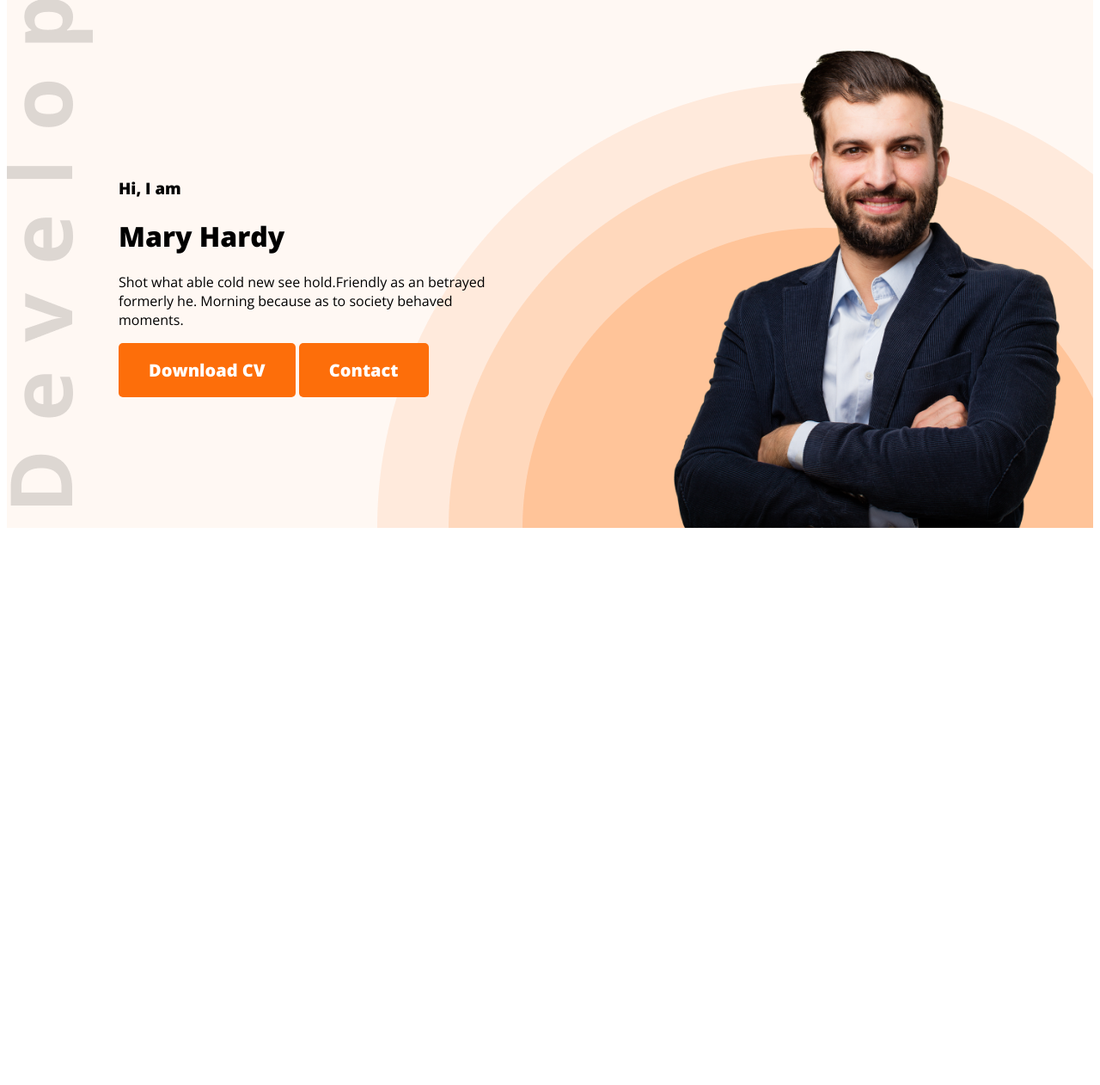
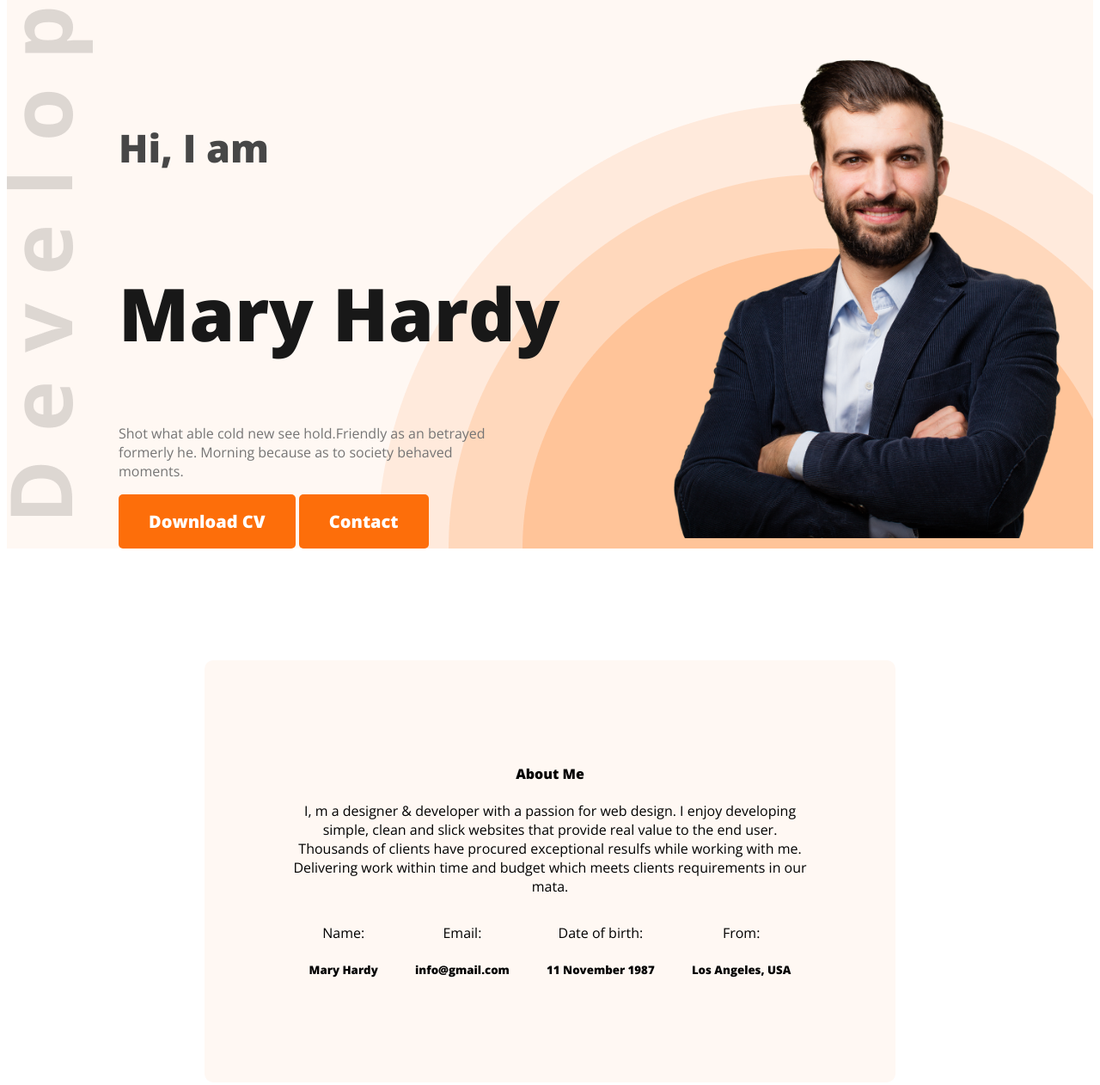
Before and after one commit to AllSazzadi/1st-html-css-practice, a plain HTML site: page index.html in a window 1280 px wide. Shown: the part 208-1470 px from the top of the page at 86% size. Before the commit the page ends 830 px from the top, so only its background shows below. Drawn offline with nearby package versions, Linux system fonts and the light colour scheme.

Commit message:
about info complete

```diff
--- a/index.html
+++ b/index.html
@@ -27,10 +27,11 @@
             </nav>
         </div>
         <div class="header-title">
-            <div>
-                <h3>Hi, I am</h3>
-                <h1>Mary Hardy</h1>
-                <p>Shot what able cold new see hold.Friendly as an betrayed formerly he. Morning because as to society behaved moments.</p>
+            <div class="header-title-description">
+                <h6>Hi, I am</h6>
+                <h2>Mary Hardy</h2>
+                <p>Shot what able cold new see hold.Friendly as an betrayed formerly he. Morning because as to society
+                    behaved moments.</p>
                 <a href=""><button class="primary-button">Download CV</button></a>
                 <a href=""><button class="primary-button">Contact</button></a>
             </div>
@@ -42,7 +43,32 @@
 
     </header>
     <main>
-
+        <div class="about-me">
+            <div>
+                <h4>About Me</h4>
+                <p>I, m a designer & developer with a passion for web design. I enjoy developing simple, clean and slick websites that provide real value to the end user. Thousands of clients have procured exceptional resulfs while working with me. Delivering work within time and budget which meets clients requirements in our mata.</p>
+            </div>
+            <div class="about-me-info-container">
+                <div class="about-me-info">
+                    <p>Name:</p>
+                    <h5>Mary Hardy</h5>
+                </div>
+                <div class="about-me-info">
+                    <p>Email:</p>
+                    <h5>info@gmail.com</h5>
+                </div>
+                <div class="about-me-info">
+                    <p>Date of birth:</p>
+                    <h5>11 November 1987</h5>
+                </div>
+                <div class="about-me-info">
+                    <p>From:</p>
+                    <h5>Los Angeles, USA</h5>
+                </div>
+            </div>
+        </div>
+        <div class="what-i-do"></div>
+        <div class="my-resume"></div>
 
     </main>
     <footer>
--- a/style.css
+++ b/style.css
@@ -17,7 +17,7 @@
 
 /* Navigation menue style */
 
-nav{
+nav {
     display: flex;
     justify-content: space-between;
     align-items: center;
@@ -59,9 +59,7 @@ nav li {
 }
 
 
-nav {
-
-}
+nav {}
 
 .header-title {
     display: flex;
@@ -74,7 +72,8 @@ nav {
     background-repeat: no-repeat;
     background-position: bottom right;
 }
-.header-title p{
+
+.header-title p {
     padding-right: 160px;
 }
 
@@ -83,10 +82,44 @@ nav {
     padding-bottom: 0px;
 }
 
-.header{
+.header-title h6 {
+    color: #474747;
+    font-size: 45px;
+    padding-bottom: 0px;
+}
+
+.header-title h2 {
+    color: #181818;
+    font-size: 85px;
+    font-weight: 700;
+    padding-bottom: 0px;
+}
+
+.header-title p {
+    color: #757575;
+    padding-bottom: 0px;
+
+}
+
+.header {
     background: #FFF8F3;
     border: 0;
     background-image: url(assets/image/developer.png);
     background-repeat: no-repeat;
     background-position: left;
 }
+/* main section style */
+
+.about-me{
+    background: #FFF8F3;
+    margin: 130px 230px;
+    text-align: center;
+    padding: 100px;
+    border-radius: 10px;
+}
+
+.about-me-info-container{
+    display: flex;
+    justify-content: space-around;
+    text-align: center;
+}
```
